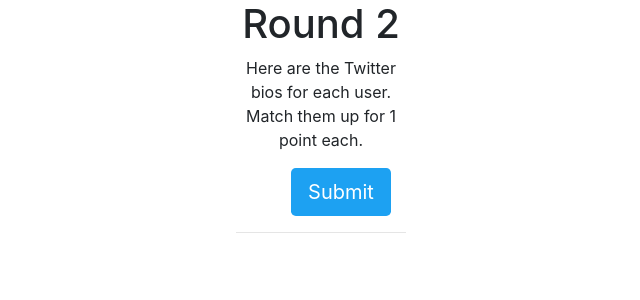
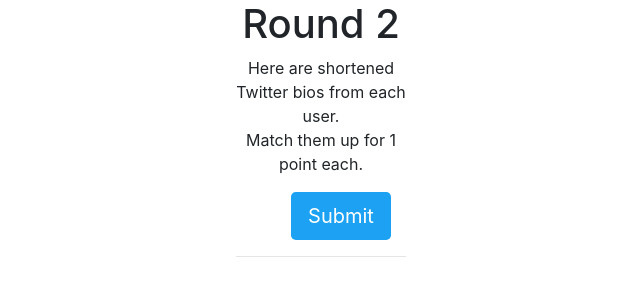
Before and after one commit to aureliaspecker/twitter-guess-who, a Flask app: template app/templates/round2.html in a window 1280 px wide. Shown: the top 300 px of the page, without its empty margins (319-959 px from the left). Run offline with Flask 2, Linux system fonts and the light colour scheme; the template is opened without the code that fills it: values that come from a table or form of the project are taken from there, others are empty; parts of the project's set-up code (start-up, migrations or seed data) failed here and were passed over; some libraries are stand-ins or nearby versions.

Commit message:
Change round description

```diff
--- a/app/templates/round2.html
+++ b/app/templates/round2.html
@@ -6,7 +6,7 @@
 {% endblock %}
 
 {% block paragraph %}
-    Here are the Twitter bios for each user.
+    Here are shortened Twitter bios from each user.
     <br>
     Match them up for 1 point each.
 {% endblock %}
```
